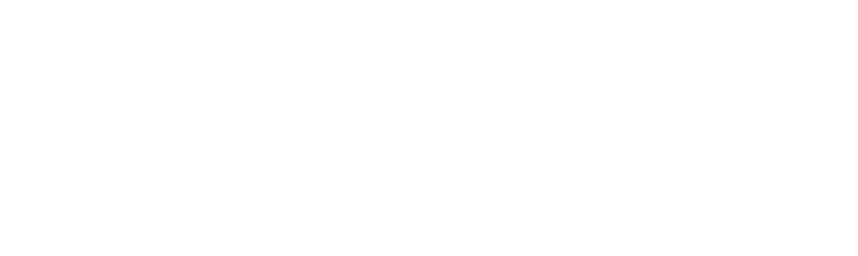
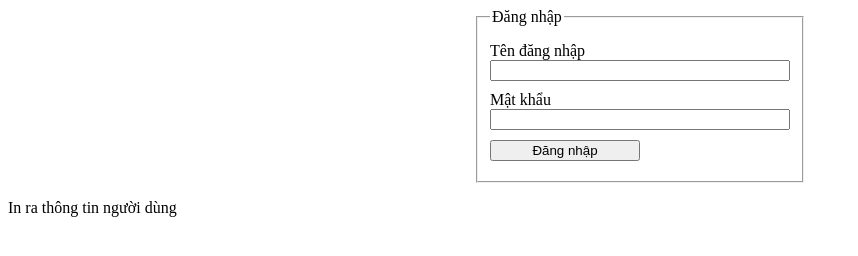
Before and after one commit to luxeko/Javascript-basic, a plain HTML site: page 5-array2/index.html in a window 1280 px wide. Shown: the whole page, without its empty margins (0-858 px from the left). Drawn offline with Linux system fonts and the light colour scheme.

Commit message:
test form

```diff
--- a/5-array2/index.html
+++ b/5-array2/index.html
@@ -7,6 +7,29 @@
     <title>Lesson 5</title>
 </head>
 <body>
+    <div style="display: flex; align-items: center; justify-content: center; width: 100%;">
+        <fieldset style="width: 300px">
+            <legend>Đăng nhập</legend>
+            <form >
+                <div class="form-username" style="display: flex; flex-direction: column; margin: 10px 0 10px 0;">
+                    <label for="username">Tên đăng nhập</label>
+                    <input type="text" name="username" id="username">
+                </div>
+                <div class="form-password" style="display: flex; flex-direction: column; margin: 10px 0 10px 0;">
+                    <label for="password">Mật khẩu</label>
+                    <input type="password" name="password" id="password">
+                </div>
+                <div class="form-btn" style="width: 50%; display: flex; flex-direction: column; margin: 10px 0 10px 0;">
+                    <button id="btn">Đăng nhập</button>
+                </div>
+            </form>
+        </fieldset>
+    </div>
+    <p>In ra thông tin người dùng</p>
+    <div id="test" style="display: flex; align-items: center; justify-content: center; width: 100%;">
+
+    </div>
     <script src="./main.js"></script>
+    <script src="./test.js"></script>
 </body>
 </html>
--- /dev/null
+++ b/5-array2/test.js
@@ -0,0 +1,12 @@
+let username = document.querySelector('#username');
+let password = document.querySelector('#password');
+let form = document.querySelector('form');
+let test = document.querySelector('#test');
+let btn = document.querySelector('#btn');
+
+btn.addEventListener('click', function(e) {
+    e.preventDefault();
+    console.log(username.value);
+    console.log(password.value);
+    test.innerHTML = `<div><p>${username.value}</p><p>${password.value}</p></div> `
+})
```
